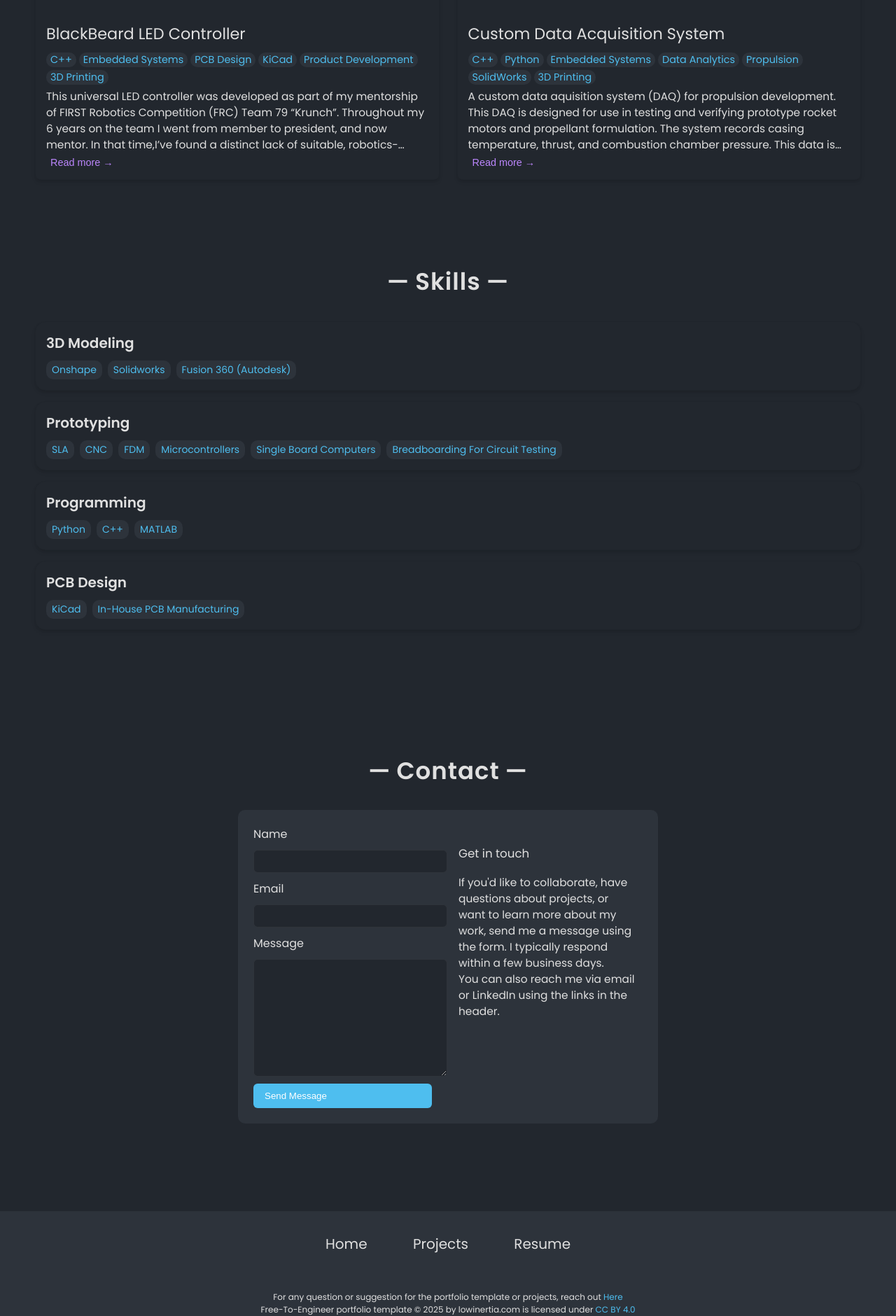
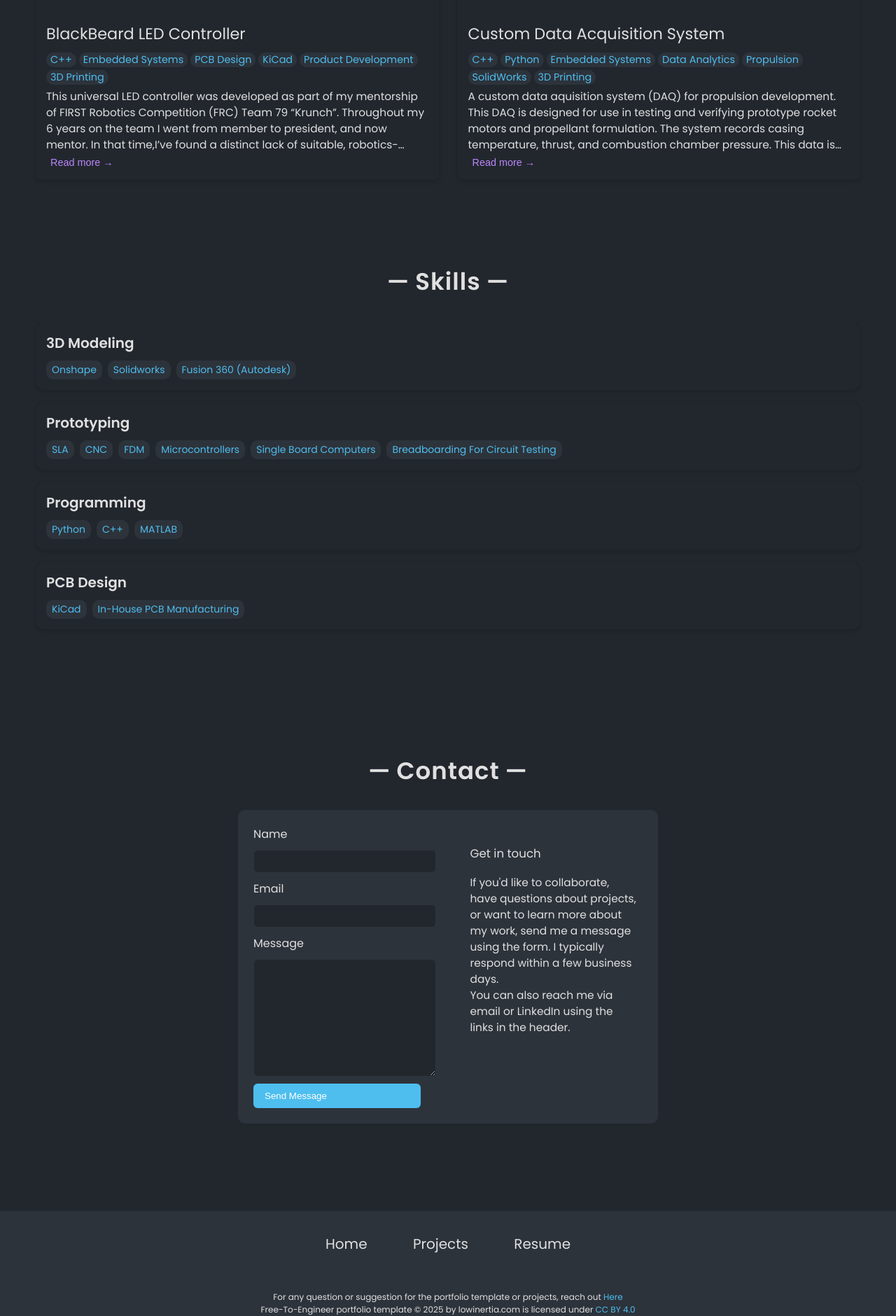
Before and after one commit to AlexZidar/AlexZidar.github.io, a Jekyll site: the page built from index.html, in a window 1280 px wide. Shown: the part 1835-3715 px from the top of the page at 70% size. Built offline with Jekyll 4.4.1, drawn with Linux system fonts in a browser that asks for light colours.

Commit message:
Add subtle separator and spacing between contact form and text; responsive removal on small screens

```diff
--- a/css/styles.css
+++ b/css/styles.css
@@ -390,6 +390,26 @@
 
 .contact-text {
     padding: 10px 8px;
+}
+
+/* separator between form and text */
+.contact-card {
+    padding-right: 20px; /* space for the divider */
+    border-right: 1px solid rgba(0,0,0,0.06);
+}
+
+.contact-text {
+    padding-left: 20px;
+}
+
+@media (max-width: 850px) {
+    .contact-card {
+        border-right: none;
+        padding-right: 0;
+    }
+    .contact-text {
+        padding-left: 0;
+    }
 }
 
 .contact-card input,
```
